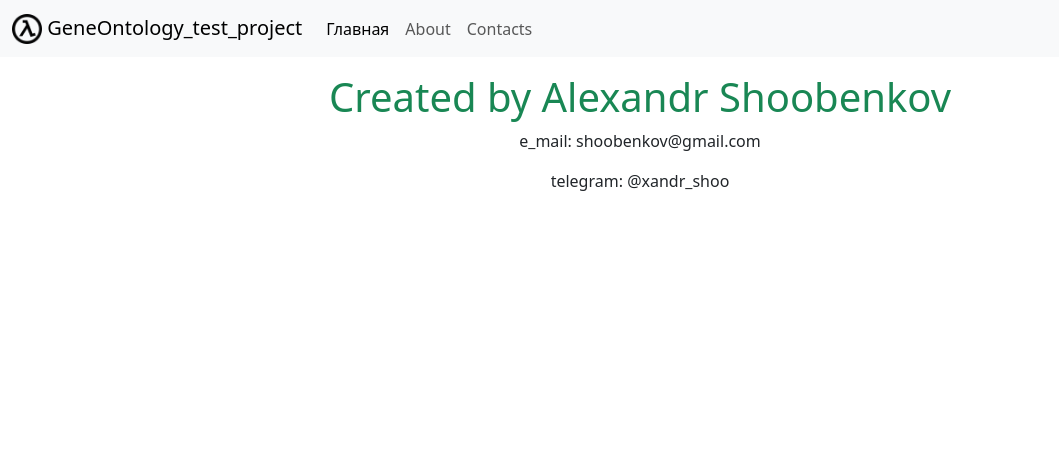
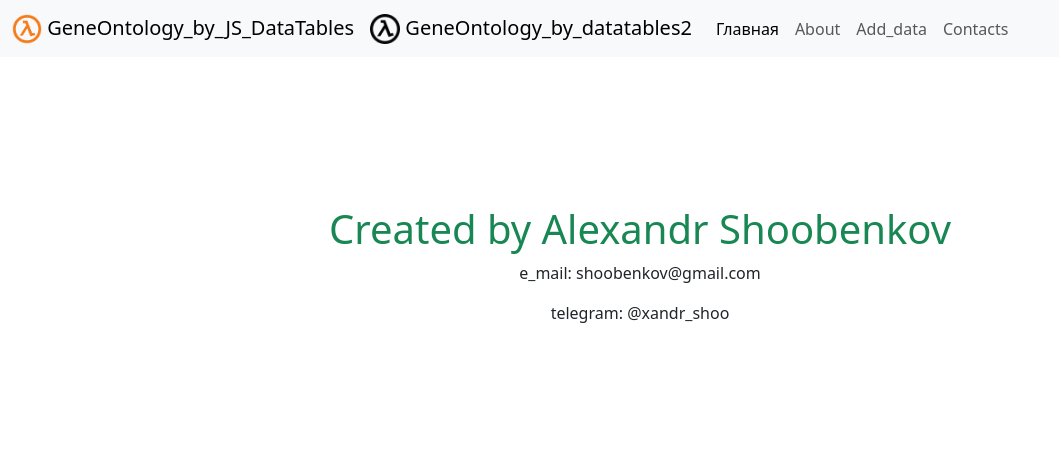
Before and after one commit to biomesser/GeneOntology, a Django app: page /go/contacts/ in a window 1280 px wide. Shown: the top 472 px of the page, without its empty margins (0-1059 px from the left). Run offline with Django 4.2, Linux system fonts and the light colour scheme; some libraries are stand-ins or nearby versions.

Commit message:
js and dtable2 is working

```diff
--- a/antology/go/tables.py
+++ b/antology/go/tables.py
@@ -4,6 +4,7 @@ from .models import Genes
 
 class GenesTable(tables.Table):
     class Meta:
+        orderable = False
         model = Genes
         template_name = "django_tables2/bootstrap5.html"
-        fields = ('gene', 'link_to_pheno', 'gene_source',)
+        fields = ('gene', 'link_to_pheno', 'transcript',)
--- a/antology/go/templates/go/contacts.html
+++ b/antology/go/templates/go/contacts.html
@@ -1,9 +1,12 @@
 {% extends "base.html" %}
 
 {% block contacts %}
-<div class="text-center">
-    <h1 class="text-success">Created by Alexandr Shoobenkov</h1>
-    <p>e_mail: shoobenkov@gmail.com</p>
-    <p>telegram: @xandr_shoo</p>
+<div class="d-flex justify-content-center align-items-center" style="min-height: 50vh;">
+    <div class="text-center">
+        <h1 class="text-success">Created by Alexandr Shoobenkov</h1>
+        <p>e_mail: shoobenkov@gmail.com</p>
+        <p>telegram: @xandr_shoo</p>
+    </div>
+
 </div>
 {% endblock contacts %}
--- a/antology/go/urls.py
+++ b/antology/go/urls.py
@@ -8,6 +8,7 @@ urlpatterns = [
     path('genes/<slug:ph_slug>/', views.gene, name='gene'),
     path('add/', views.add, name='add'),
     path('add_tests/', views.add_tests, name='add_tests'),
-    path('info/', views.info_table, name='info'),
+    path('geneinfo/', views.info_table, name='info_table'),
+    path('jsgeneinfo/', views.js_info_table, name='js_info_table'),
     path('contacts/', views.contacts_show, name='contacts'),
 ]
--- a/antology/go/views.py
+++ b/antology/go/views.py
@@ -21,6 +21,10 @@ def info_table(request):
     table = GenesTable(model)
     return render(request, "go/info_table.html", {"model": model, "table": table})
 
+
+def js_info_table(request):
+    db_data = Genes.objects.all()
+    return render(request, "go/js_info_table.html", {"title":"JS_table", "db_data": db_data})
 
 
 def about(request):
--- a/antology/templates/base.html
+++ b/antology/templates/base.html
@@ -5,6 +5,16 @@
     {% load bootstrap5 %}
     {% bootstrap_css %}
     {% bootstrap_javascript %}
+
+
+    <!-- CSS -->
+    <link rel="stylesheet" type="text/css" href="https://cdn.datatables.net/1.13.7/css/jquery.dataTables.min.css">
+
+    <!-- JavaScript -->
+    <script src="https://code.jquery.com/jquery-3.7.1.min.js"></script>
+    <script src="https://cdn.datatables.net/1.13.7/js/jquery.dataTables.min.js"></script>
+
+
     <meta charset="UTF-8">
     <title>{{ title }}</title>
 </head>
@@ -13,10 +23,18 @@
 <header>
         <nav class="navbar navbar-expand-md navbar-light bg-light">
             <div class="container-fluid">
-                <a class="navbar-brand" href="{% url 'base_page' %}">
+                <a class="navbar-brand" href="{% url 'js_info_table' %}">
+                    <img src="/static/images/hl_orange_logo.png" alt="" width="30" height="30" class="d-inline-block align-text-top">
+                    GeneOntology_by_JS_DataTables
+                </a>
+
+                <a class="navbar-brand" href="{% url 'info_table' %}">
                     <img src="/static/images/hl_logo.png" alt="" width="30" height="30" class="d-inline-block align-text-top">
-                    GeneOntology_test_project
+                    GeneOntology_by_datatables2
                 </a>
+
+
+
                 <button class="navbar-toggler" type="button" data-bs-toggle="collapse" data-bs-target="#navbarNav" aria-controls="navbarNav" aria-expanded="false" aria-label="Toggle navigation">
                     <span class="navbar-toggler-icon"></span>
                 </button>
@@ -26,7 +44,10 @@
                             <a class="nav-link active" aria-current="page" href="#">Главная</a>
                         </li>
                         <li class="nav-item">
-                            <a class="nav-link" href="#">About</a>
+                            <a class="nav-link" href="{% url 'about' %}">About</a>
+                        </li>
+                        <li class="nav-item">
+                            <a class="nav-link" href="{% url 'add' %}">Add_data</a>
                         </li>
                         <li class="nav-item">
                             <a class="nav-link" href="{% url 'contacts' %}">Contacts</a>
@@ -36,6 +57,8 @@
             </div>
         </nav>
     </header>
+
+<div class="container px-3">
 
 
 {% block login_form %}
@@ -63,14 +86,16 @@
 {% endfor %}
 
 {% block gene %}
+{% endblock %}
 
-{% endblock %}
 
 {% block about %}
 {% endblock %}
 
+
 {% block add %}
 {% endblock %}
+
 
 
 {% block info_table %}
@@ -81,7 +106,10 @@
 {% endblock contacts %}
 
 
+{% block js_table %}
+{% endblock js_table %}
 
+</div>
 
 </body>
 </html>
```
Also changed, not shown: antology/go/models.py (+4 -3 lines), antology/go/templates/go/js_info_table.html (added, +61 -0 lines), antology/db.sqlite3, antology/go/migrations/0009_alter_phenotype_options_and_more.py (added), antology/static/images/hl_orange_logo.png (added).
